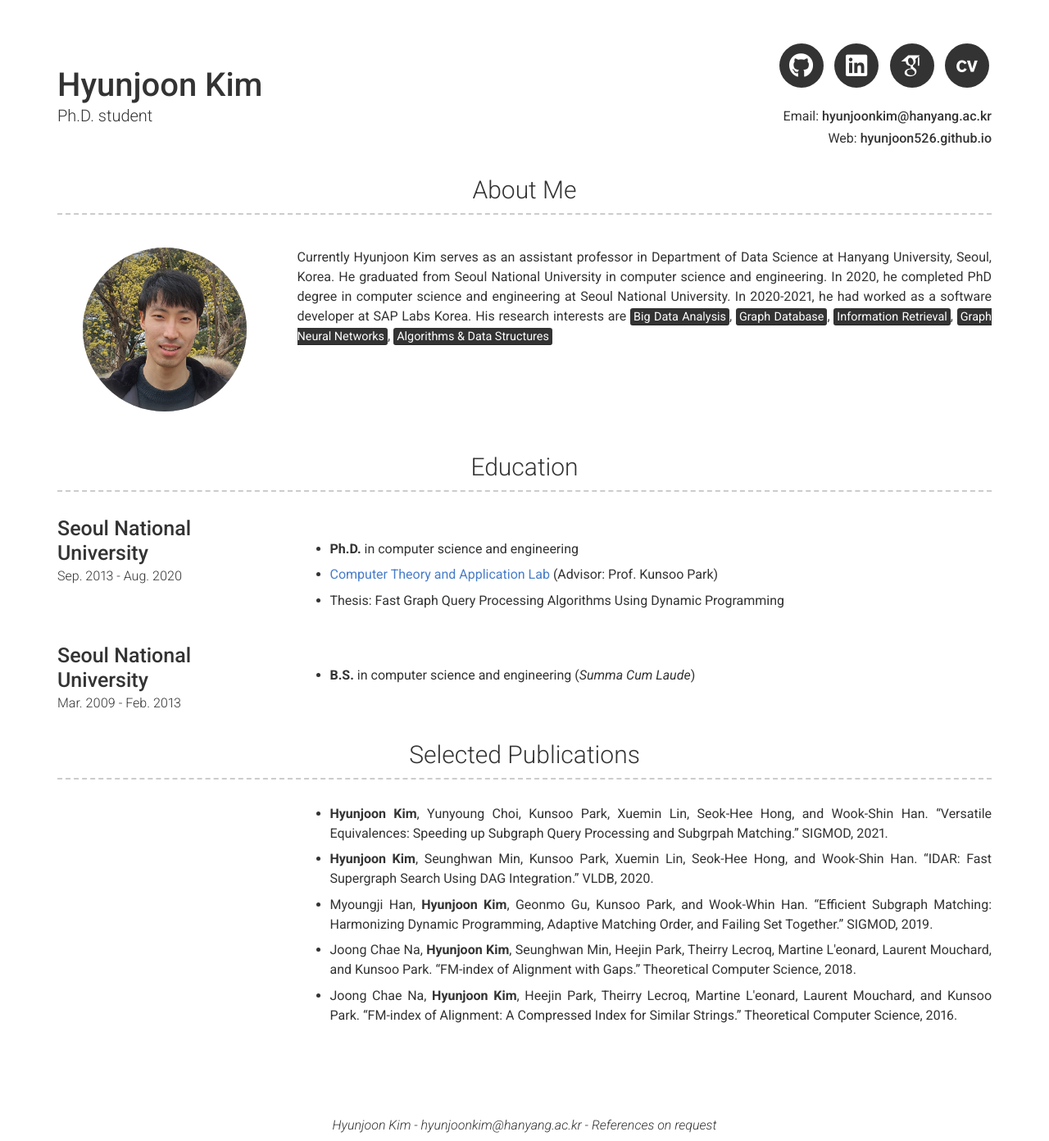
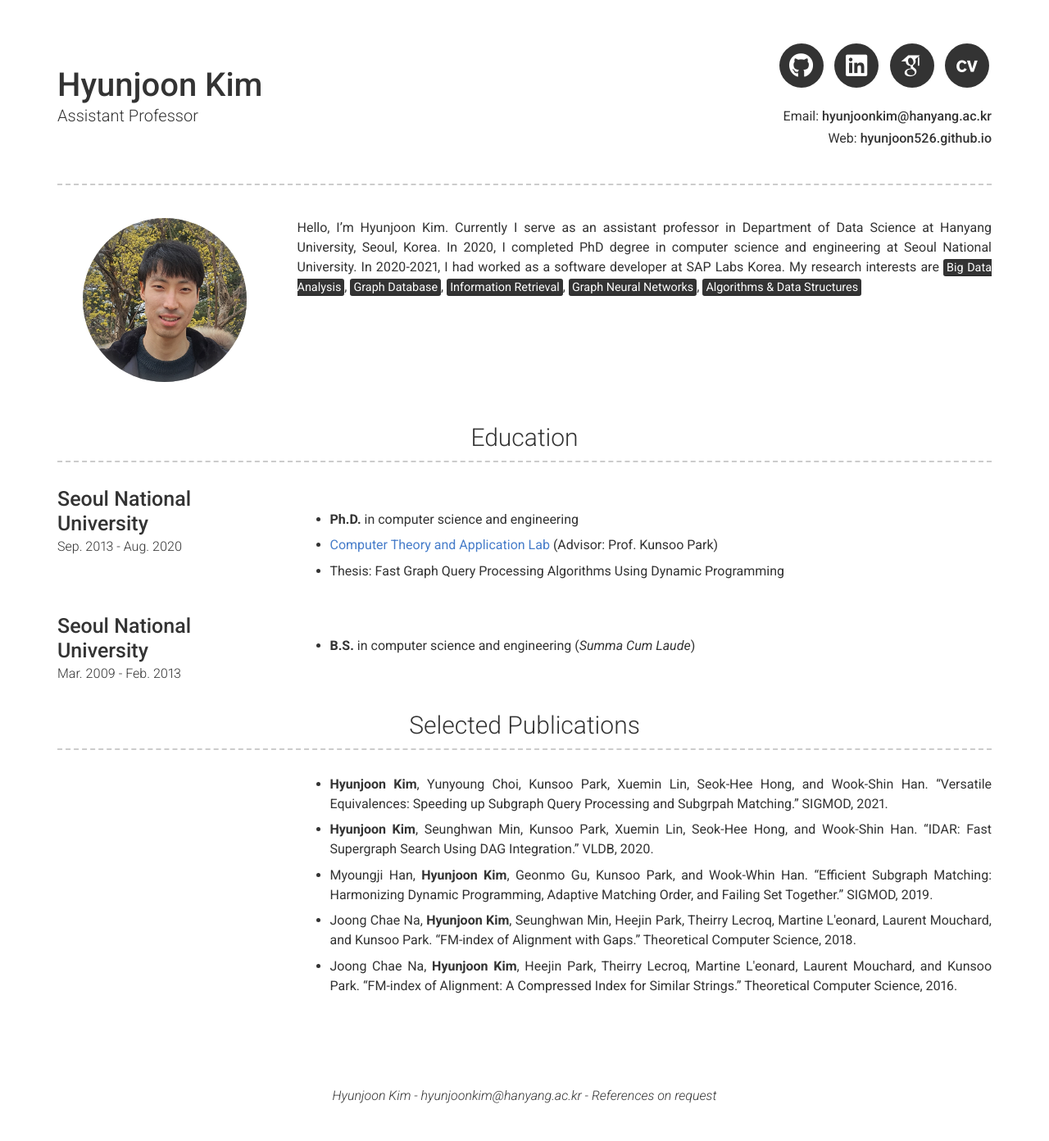
Before and after one commit to hongkyun-bae/hongkyun-bae.github.io, a Jekyll site: the page built from index.md, in a window 1280 px wide. Shown: the whole page at 82% size. Built offline with Jekyll 4.4.1, drawn with Linux system fonts in a browser that asks for light colours; nearby versions of some CDN libraries; some web fonts are replaced; after the commit the page ends 1356 px from its top, so only the background shows below that.

Commit message:
Update status

```diff
--- a/_config.yml
+++ b/_config.yml
@@ -4,7 +4,7 @@ favicon: images/favicon.ico
 
 # Personal info
 name: Hyunjoon Kim
-title: Ph.D. student
+title: Assistant Professor
 #email: hjkim@theory.snu.ac.kr
 email: hyunjoonkim@hanyang.ac.kr
 website: hyunjoon526.github.io
@@ -27,9 +27,8 @@ cv_username: hjkimCV
 # about_title: About Me
 about_profile_image: images/profile.jpg
 about_content: | # this will include new lines to allow paragraphs
-  Currently Hyunjoon Kim serves as an assistant professor in Department of Data Science at Hanyang University, Seoul, Korea.
-  He graduated from Seoul National University in computer science and engineering. In 2020, he completed PhD degree in computer science and engineering at Seoul National University. In 2020-2021, he had worked as a software developer at SAP Labs Korea.
-  His research interests are <mark>Big Data Analysis</mark>, <mark>Graph Database</mark>, <mark>Information Retrieval</mark>, <mark>Graph Neural Networks</mark>, <mark>Algorithms & Data Structures</mark>
+  Hello, I'm Hyunjoon Kim. Currently I serve as an assistant professor in Department of Data Science at Hanyang University, Seoul, Korea. In 2020, I completed PhD degree in computer science and engineering at Seoul National University. In 2020-2021, I had worked as a software developer at SAP Labs Korea.
+  My research interests are <mark>Big Data Analysis</mark>, <mark>Graph Database</mark>, <mark>Information Retrieval</mark>, <mark>Graph Neural Networks</mark>, <mark>Algorithms & Data Structures</mark>
 
 # Education Section
 educaton_title: Education
--- a/_includes/about.html
+++ b/_includes/about.html
@@ -1,5 +1,5 @@
 <div class="container intro-container">
-  <h3>{{ site.about_title | default: "About Me" }}</h3>
+  <h3>{{ site.about_title | default: "" }}</h3>
   <div class="row clearfix">
     {%- if site.about_profile_image -%}
       <div class="col-xs-12 col-sm-4 col-md-3 no-print">
```
